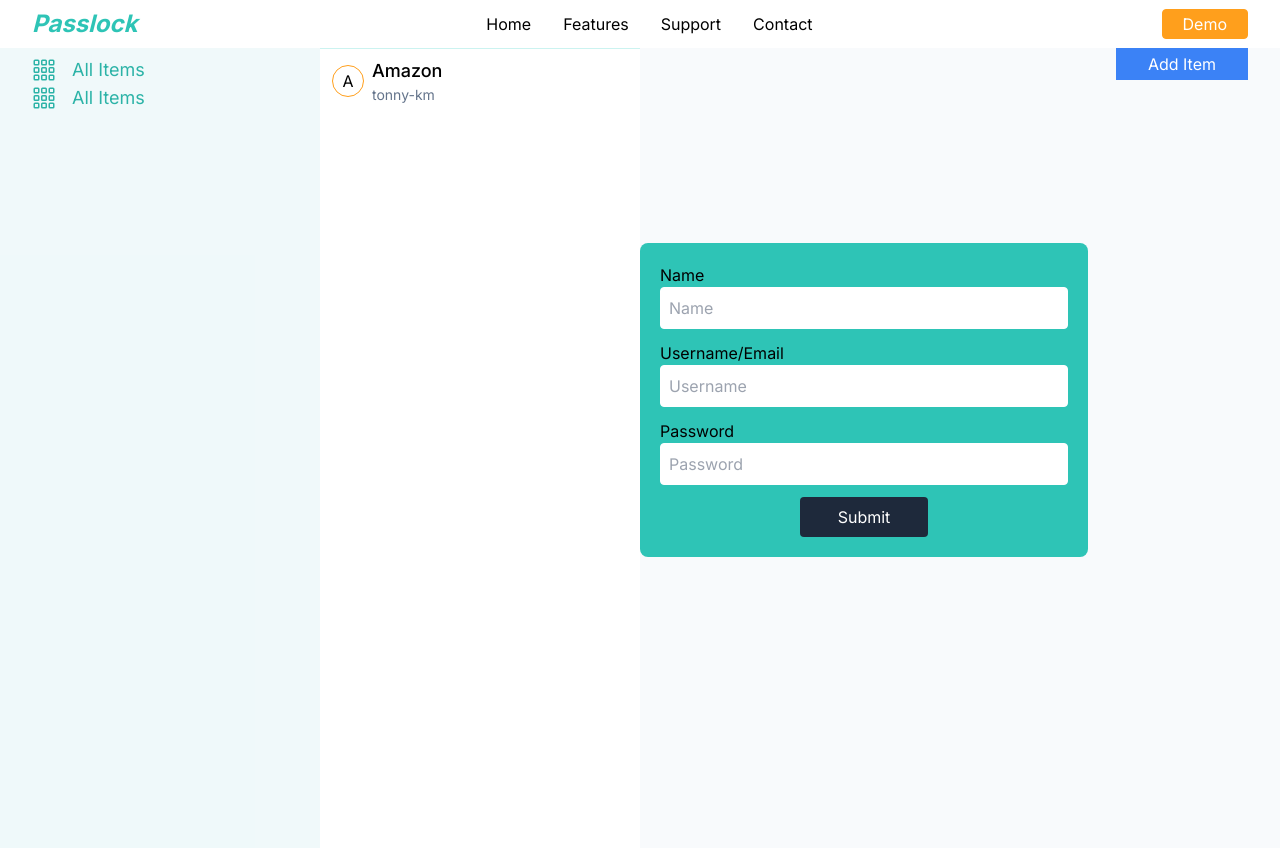
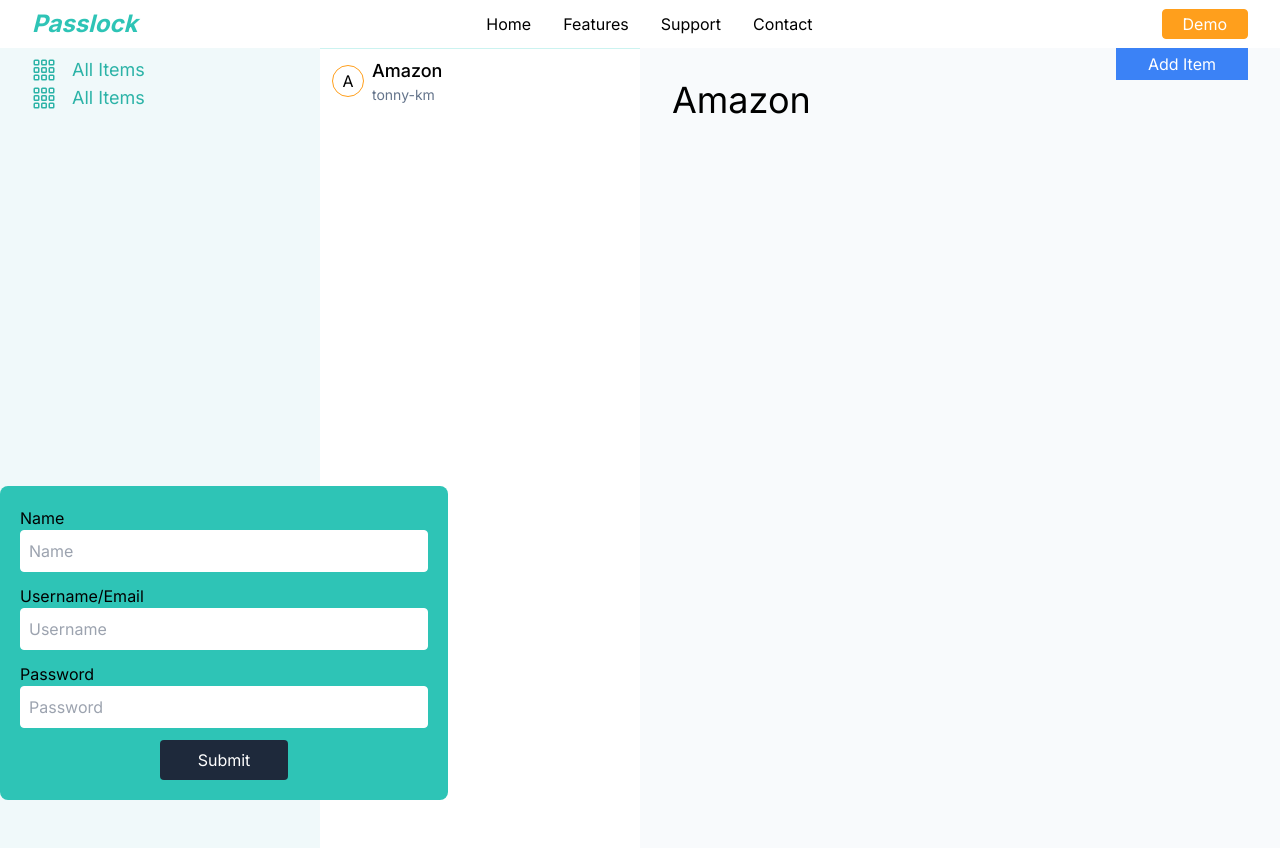
Before and after one commit to Tonnykimanthi/passlock, a Next.js app: page /demo in a window 1280 px wide. Built offline with nearby package versions, Linux system fonts and the light colour scheme.

Commit message:
Display the selectedItem in ItemInfo.tsx

```diff
--- a/components/layout/ItemInfo.tsx
+++ b/components/layout/ItemInfo.tsx
@@ -1,12 +1,19 @@
+"use client";
+
+import { useContext } from "react";
 import AddItemForm from "../ui/AddItemForm";
+import { AppContext, Context } from "@/context/context";
 
 const ItemInfo = () => {
+  const { selectedItem, itemsList } = useContext(AppContext) as Context;
+
   return (
     <section className="flex- flex basis-1/2 flex-col px-2 md:px-5 lg:px-8">
       <button className="self-end bg-blue-500 py-1 text-white md:px-5 lg:px-8">
         Add Item
       </button>
       <AddItemForm />
+      <h5 className="text-4xl text-black">{itemsList[selectedItem]?.name}</h5>
     </section>
   );
 };
--- a/components/layout/Items.tsx
+++ b/components/layout/Items.tsx
@@ -4,7 +4,7 @@ import { AppContext, Context } from "@/context/context";
 import { useContext } from "react";
 
 const ItemsList = () => {
-  const { itemsList } = useContext(AppContext) as Context;
+  const { itemsList, handleSelectedItem } = useContext(AppContext) as Context;
 
   return (
     <section className="basis-1/4 cursor-pointer space-y-2 border-t border-secondary bg-white py-2">
@@ -26,6 +26,7 @@ const ItemsList = () => {
             name="item"
             id={`item-${index}`}
             className="appearance-none"
+            onChange={() => handleSelectedItem(index)}
           />
         </label>
       ))}
--- a/components/ui/AddItemForm.tsx
+++ b/components/ui/AddItemForm.tsx
@@ -18,7 +18,7 @@ const AddItemForm = () => {
 
   const handleSubmit = () => {
     if (nameField === "" || userNameField === "") {
-      console.log("NO");
+      console.log("Name and Username are required");
     } else {
       setItemsList((prev) => [
         ...prev,
@@ -33,7 +33,7 @@ const AddItemForm = () => {
 
   return (
     <form
-      className="[&>div>label]:text-whit -translate-x-1/ absolute left-1/2 top-1/2 w-full max-w-md -translate-y-1/2 space-y-3 rounded-lg bg-primary p-5 [&>div]:flex [&>div]:flex-col"
+      className="[&>div>label]:text-whit -translate-x-1/ -translate-y-1/ absolute bottom-0 left-0 w-full max-w-md space-y-3 rounded-lg bg-primary p-5 [&>div]:flex [&>div]:flex-col"
       onSubmit={(e) => {
         e.preventDefault();
       }}
--- a/context/context.tsx
+++ b/context/context.tsx
@@ -1,7 +1,6 @@
 "use client";
 
 import { Dispatch, SetStateAction, createContext, useState } from "react";
-import ItemsList from "@/components/layout/Items";
 
 export type Context = {
   nameField: string;
@@ -18,6 +17,8 @@ export type Context = {
   setItemsList: Dispatch<
     SetStateAction<{ name: string; userName: string; password: string }[]>
   >;
+  selectedItem: number;
+  handleSelectedItem: (index: number) => void
 };
 
 export const AppContext = createContext<Context | null>(null);
@@ -33,6 +34,11 @@ const ContextWrapper = ({ children }: { children: React.ReactNode }) => {
   const [nameField, setNameField] = useState("");
   const [userNameField, setUserNameField] = useState("");
   const [passwordField, setPasswordField] = useState("");
+  const [selectedItem, setSelectedItem] = useState(0);
+
+  const handleSelectedItem = (index: number) => {
+    setSelectedItem(index)
+  }
 
   return (
     <AppContext.Provider
@@ -45,6 +51,8 @@ const ContextWrapper = ({ children }: { children: React.ReactNode }) => {
         setPasswordField,
         itemsList,
         setItemsList,
+        selectedItem,
+        handleSelectedItem
       }}
     >
       {children}
```
